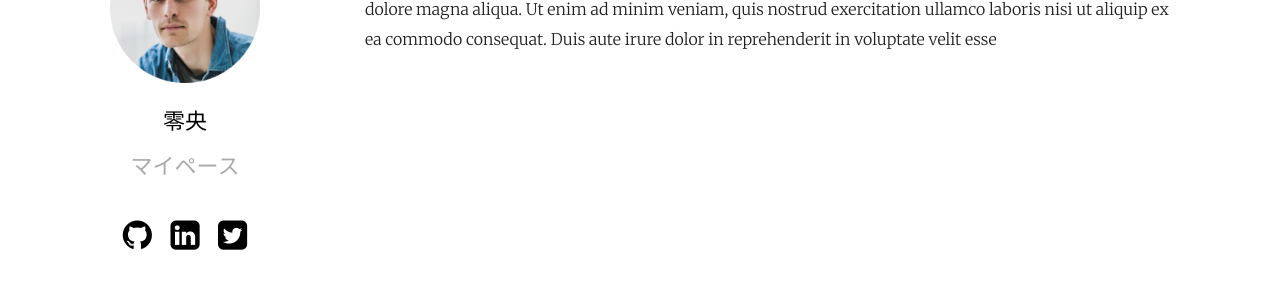
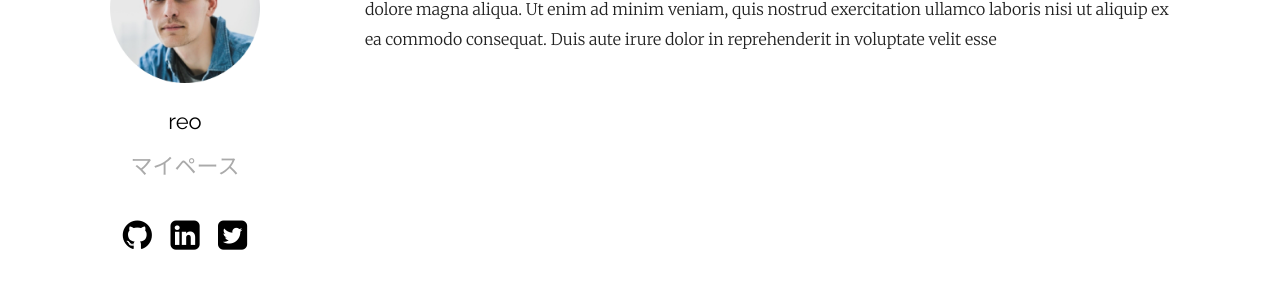
Before and after one commit to kouki3746/kouki3746.github.io, a Jekyll site: the page built from index.md, in a window 1280 px wide. Shown: the part 227-520 px from the top of the page. Built offline with Jekyll 4.4.1, drawn with Linux system fonts in a browser that asks for light colours.

Commit message:
名前変更

```diff
--- a/_config.yml
+++ b/_config.yml
@@ -12,7 +12,7 @@ show_excerpts: true # set to true to show excerpts on the homepage
 sass:
   sass_dir: _sass
 plainwhite:
-  name: 零央
+  name: reo
   tagline: マイペース
   date_format: "%b %-d, %Y"
   sitemap: true # set to true to generate sitemap.xml content
```
